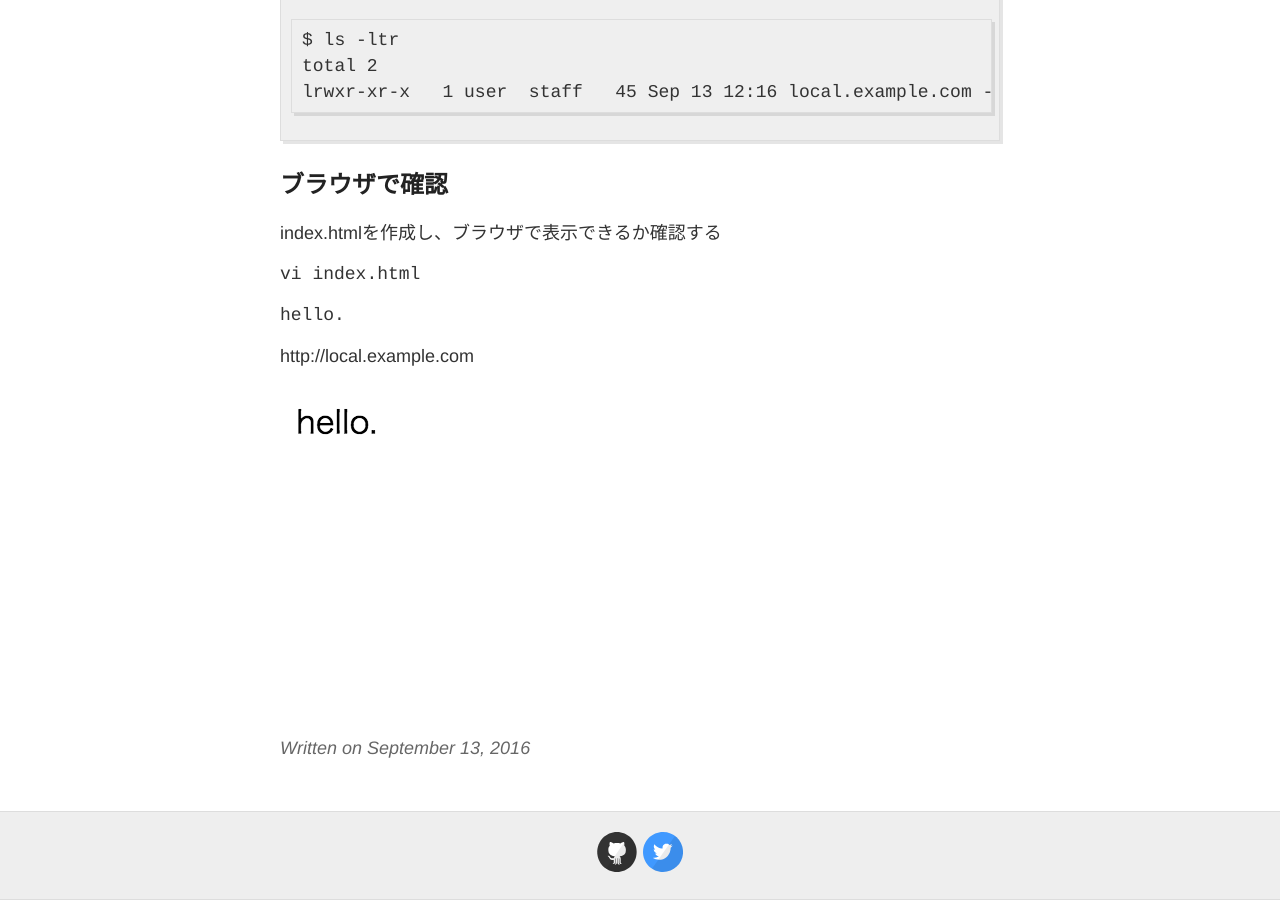
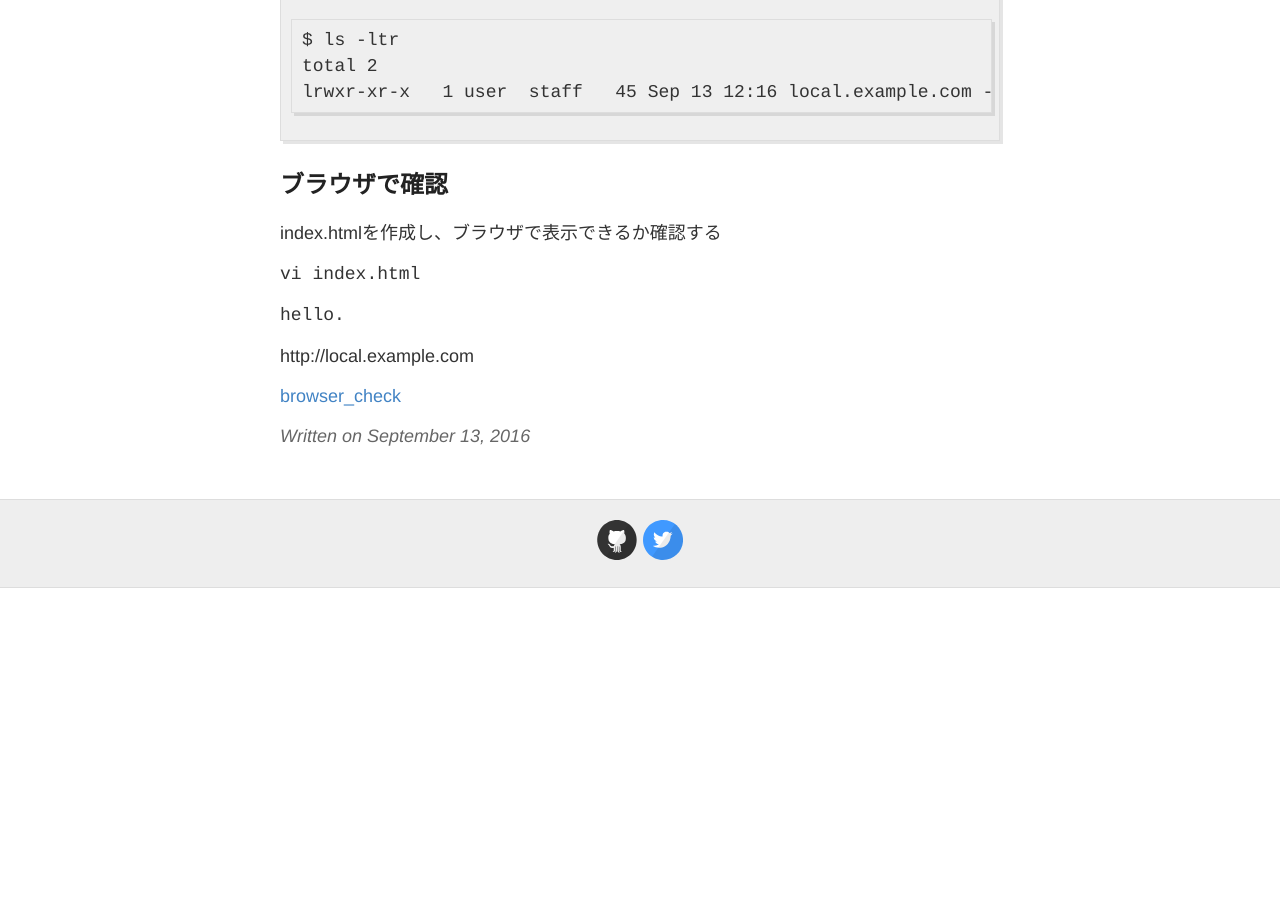
Before and after one commit to kenta-fujiwara/kenta-fujiwara.github.io, a Jekyll site: the page built from _posts/2016-09-13-mac-virtualhost.md, in a window 1280 px wide and 900 px high, scrolled down 2182 px. Built offline with Jekyll 4.4.1, drawn with Linux system fonts in a browser that asks for light colours; after the commit the page ends 2770 px from its top, so only the background shows below that.

Commit message:
Update 2016-09-13-mac-virtualhost.md

```diff
--- a/_posts/2016-09-13-mac-virtualhost.md
+++ b/_posts/2016-09-13-mac-virtualhost.md
@@ -96,4 +96,4 @@ index.htmlを作成し、ブラウザで表示できるか確認する
 
 http://local.example.com
 
-![browser_check](https://github.com/kenta-fujiwara/kenta-fujiwara.github.io/blob/master/images/browser_check.png)
+[browser_check](https://github.com/kenta-fujiwara/kenta-fujiwara.github.io/blob/master/images/browser_check.png)
```
